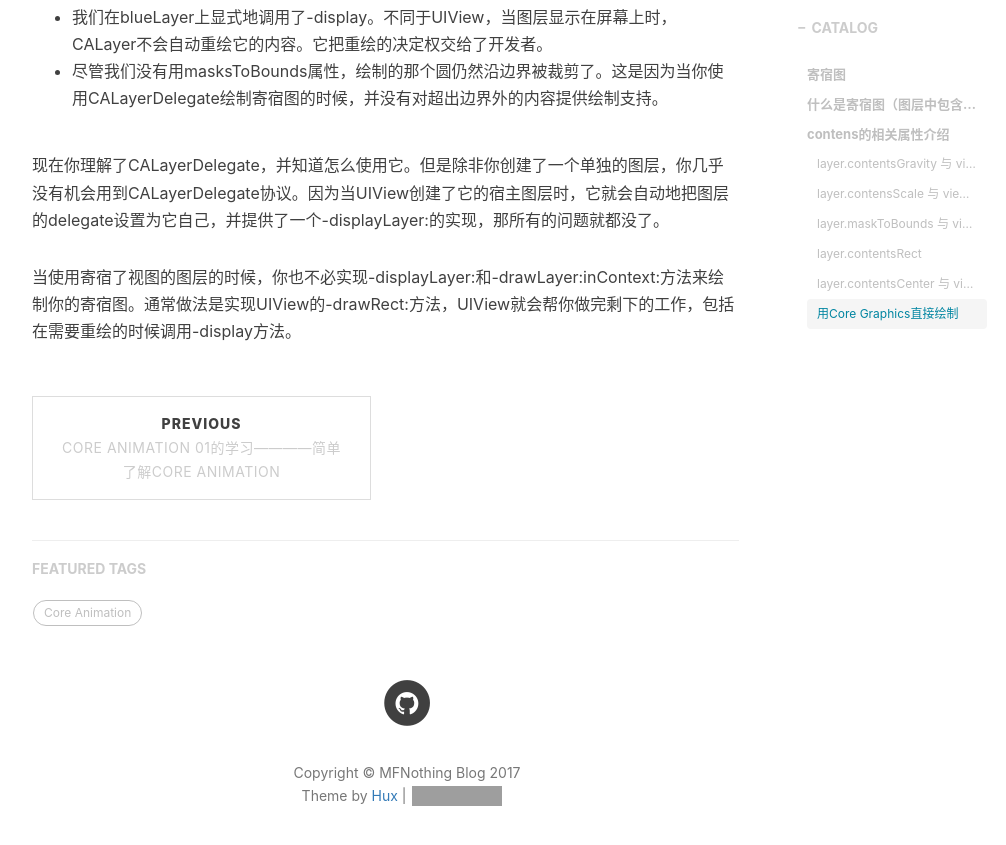
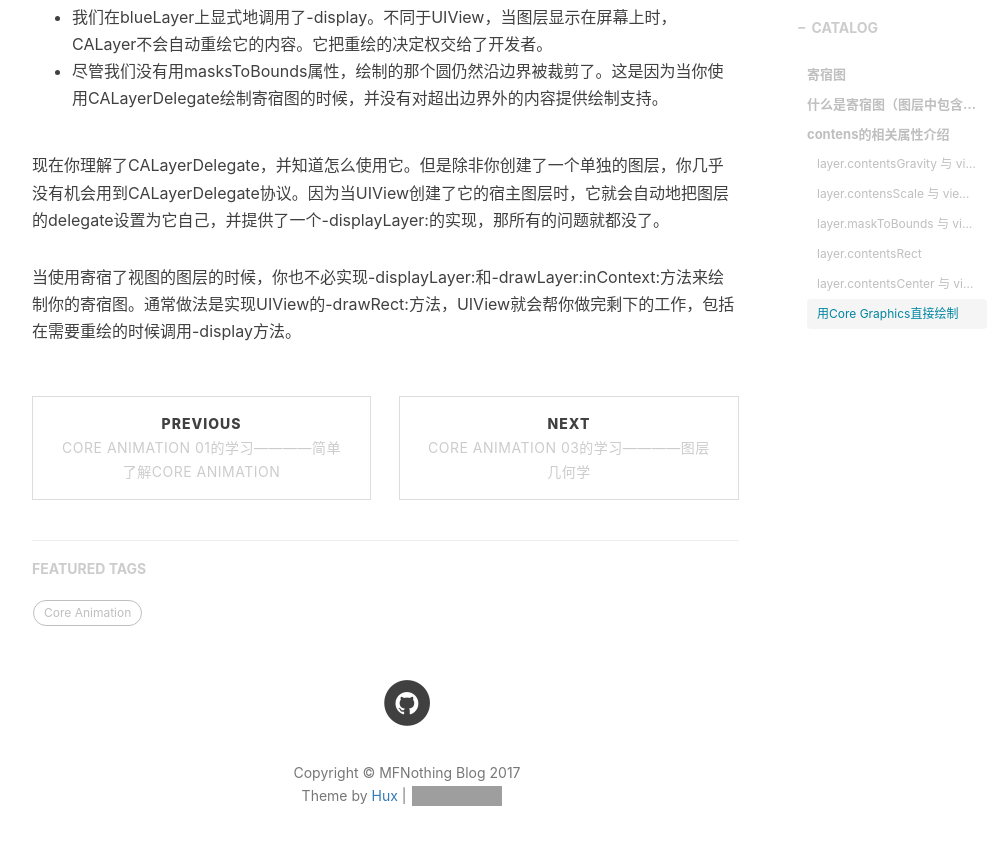
Before and after one commit to MFNothing/MFNothing.github.io, a Jekyll site: the page built from _posts/2017-08-02-core-animation-02.markdown, in a window 1280 px wide and 900 px high, scrolled down 7063 px. Shown: the top 845 px of the window, without its empty margins (233-1239 px from the left). Built offline with Jekyll 4.4.1, drawn with Linux system fonts in a browser that asks for light colours; nearby versions of some CDN libraries; comment, search, counter and statistics services are not loaded; some of the changed lines change nothing that is shown; grey boxes are pictures that could not be loaded.

Commit message:
core animation 03

````diff
--- a/_posts/2017-08-02-core-animation-02.markdown
+++ b/_posts/2017-08-02-core-animation-02.markdown
@@ -2,7 +2,7 @@
 layout:     post
 title:      "Core Animation 02的学习————寄宿图"
 subtitle:   "Learning Core Animation"
-date:       2017-08-2 12:00:00
+date:       2017-08-02 12:00:00
 author:     "MIN"
 header-img: "img/post-bg-nextgen-web-pwa.jpg"
 header-mask: 0.3
--- /dev/null
+++ b/_posts/2017-08-03-core-animation-03.markdown
@@ -0,0 +1,115 @@
+---
+layout:     post
+title:      "Core Animation 03的学习————图层几何学"
+subtitle:   "Learning Core Animation"
+date:       2017-08-03 12:00:00
+author:     "MIN"
+header-img: "img/post-bg-nextgen-web-pwa.jpg"
+header-mask: 0.3
+catalog:    true
+tags:
+    - Core Animation
+---
+
+## 图层几何学
+
+### 三个重要布局属性
+
+UIView中叫 frame，bounds和center
+
+CALayer中叫frame，bounds和position
+
+**frame**代表对于父图层来说你在的位置和大小
+
+**bounds**代表对于自己本身来说你的位置和大小({0，0}通常是图层的左上角)
+
+**positon**和**center**代表对于父图层来说它的anchorPoint（旋转或缩放的基准点）所在的位置
+
+对于视图或者图层来说，frame并不是一个非常清晰的属性，它其实是一个虚拟属性，是根据bounds，position和transform计算而来，所以当其中任何一个值发生改变，frame都会变化。相反，改变frame的值同样会影响到他们当中的值。
+
+如旋转一个图片之后，frame会变化。
+
+### 锚点 anchorPoint
+
+anchorPoint用单位坐标来描述，也就是图层的相对坐标，图层左上角是{0, 0}，右下角是{1, 1}，因此默认坐标是{0.5, 0.5}。anchorPoint可以通过指定x和y值小于0或者大于1，使它放置在图层范围之外。
+
+注意你改变anchorPoint的值并不会改变position或center的位置,所以frame会变。
+
+比如一张图，你把它的anchorPoint设置为了{0，0},这时他旋转的点就变到了左上角，而对于父图层来说，它的anchorPoint并没有变化也就是position没有变化，所以只有改变图层在父图层的位置作调整，让图层的左上角移动到position的位置，所以看起来图层向右下方移动了。
+
+```
+layer.anchorPoint = CGPointMake(0, 0);
+```
+
+效果图
+
+![](/img/in-mpost/Core-Animation-03/anchorPoint.png)
+
+
+如果只是想要改变锚点但是不想让它的frame的改变,在设置anchorPoint之前记录一下之前的frame中需要的值
+
+```
+CGFloat minX = CGRectGetMinX(view.frame);
+CGFloat minY = CGRectGetMinY(view.frame);
+view.layer.anchorPoint = CGPointMake(0, 0);
+view.center = CGPointMake(minX, minY);
+// 或者
+view.layer.position = CGPointMake(minX, minY);
+```
+### 时钟demo
+
+效果图
+
+![](/img/in-mpost/Core-Animation-03/clock.png)
+
+```
+#import "ViewController.h"
+#import <QuartzCore/QuartzCore.h>
+@interface ViewController ()
+@property (nonatomic, strong) UIView *baseView;
+@property (nonatomic, strong) UIImageView *hourImageView;
+@property (nonatomic, strong) UIImageView *minuteImageView;
+@property (nonatomic, strong) UIImageView *secondImageView;
+@property (nonatomic, weak) NSTimer *timer;
+@end
+@implementation ViewController
+- (void)viewDidLoad {
+    [super viewDidLoad];
+    _hourImageView = [[UIImageView alloc]initWithImage:[UIImage imageNamed:@"hour_hand"]];
+    _minuteImageView = [[UIImageView alloc]initWithImage:[UIImage imageNamed:@"minute_hand"]];
+    _secondImageView = [[UIImageView alloc]initWithImage:[UIImage imageNamed:@"second_hand"]];
+    _hourImageView.layer.anchorPoint = CGPointMake(0.5 , 0.9);
+    _minuteImageView.layer.anchorPoint = CGPointMake(0.5 , 0.9);
+    _secondImageView.layer.anchorPoint = CGPointMake(0.5 , 0.9);
+    UIImage *image = [UIImage imageNamed:@"demo"];
+    self.baseView = [[UIView alloc]initWithFrame:CGRectMake(50, 300, 100, 100)];
+    [self.baseView setBackgroundColor:[[UIColor yellowColor] colorWithAlphaComponent:0.3]];
+    self.baseView.layer.contents = (__bridge id)image.CGImage;
+    CGFloat centerX = CGRectGetWidth(self.baseView.frame) / 2;
+    CGFloat centerY = CGRectGetHeight(self.baseView.frame) / 2;
+    _hourImageView.center = CGPointMake(centerX, centerY);
+    _minuteImageView.center = CGPointMake(centerX, centerY);
+    _secondImageView.center = CGPointMake(centerX, centerY);
+    [self.baseView addSubview:_hourImageView];
+    [self.baseView addSubview:_minuteImageView];
+    [self.baseView addSubview:_secondImageView];
+    [self.view addSubview:self.baseView];
+    self.timer = [NSTimer scheduledTimerWithTimeInterval:1.0 target:self selector:@selector(tick) userInfo:nil repeats:YES];
+}
+- (void)tick
+{
+    //convert time to hours, minutes and seconds
+    NSCalendar *calendar = [[NSCalendar alloc] initWithCalendarIdentifier:NSCalendarIdentifierGregorian];
+    NSUInteger units = NSCalendarUnitHour | NSCalendarUnitMinute | NSCalendarUnitSecond;
+    NSDateComponents *components = [calendar components:units fromDate:[NSDate date]];
+    CGFloat hoursAngle = (components.hour / 12.0) * M_PI * 2.0;
+    //calculate hour hand angle //calculate minute hand angle
+    CGFloat minsAngle = (components.minute / 60.0) * M_PI * 2.0;
+    //calculate second hand angle
+    CGFloat secsAngle = (components.second / 60.0) * M_PI * 2.0;
+    //rotate hands
+    self.hourImageView.transform = CGAffineTransformMakeRotation(hoursAngle);
+    self.minuteImageView.transform = CGAffineTransformMakeRotation(minsAngle);
+    self.secondImageView.transform = CGAffineTransformMakeRotation(secsAngle);
+}
+```
````
Also changed, not shown: img/in-mpost/Core-Animation-03/anchorPoint.png (added), img/in-mpost/Core-Animation-03/clock.png (added), img/in-mpost/Core-Animation-03/hour_hand.png (added), img/in-mpost/Core-Animation-03/minute_hand.png (added), img/in-mpost/Core-Animation-03/second_hand.png (added).
